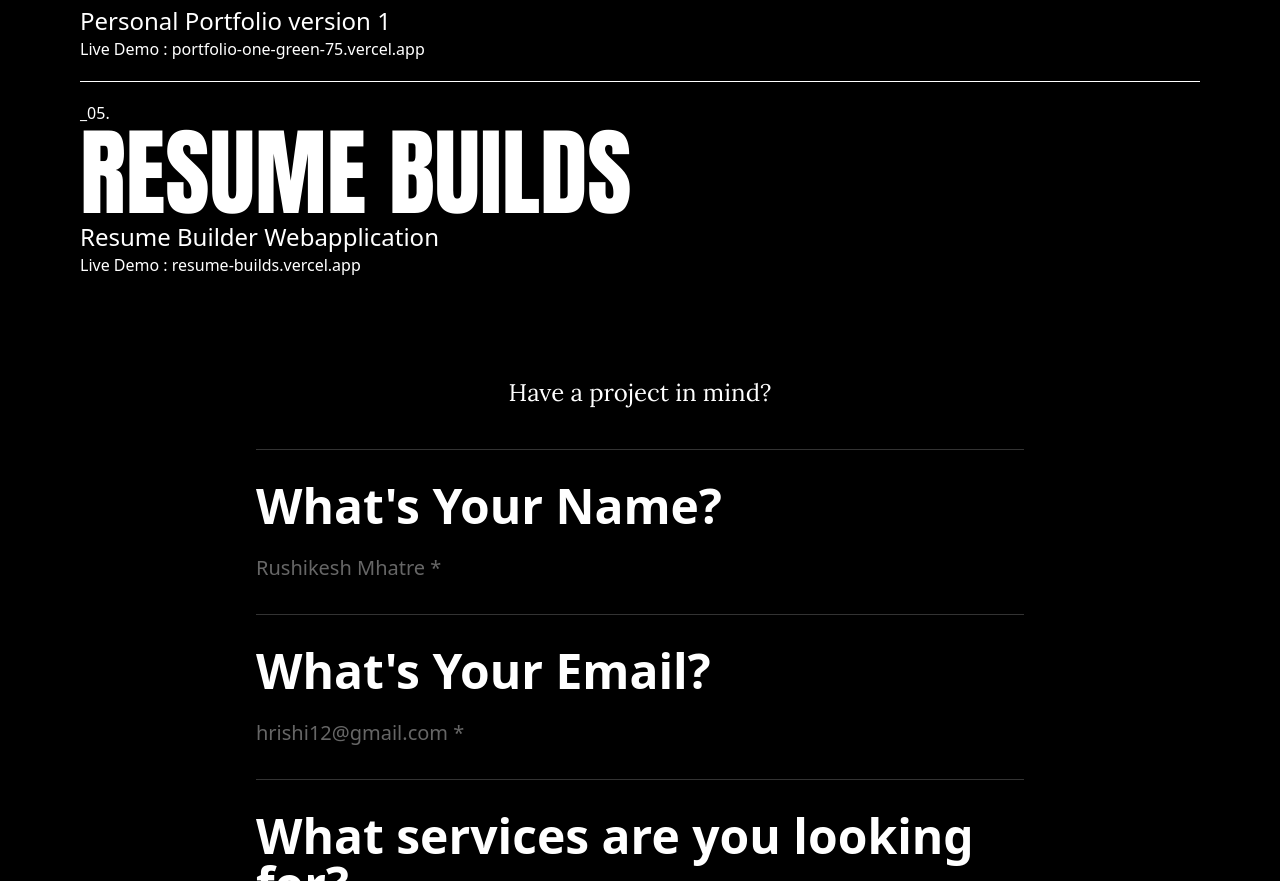
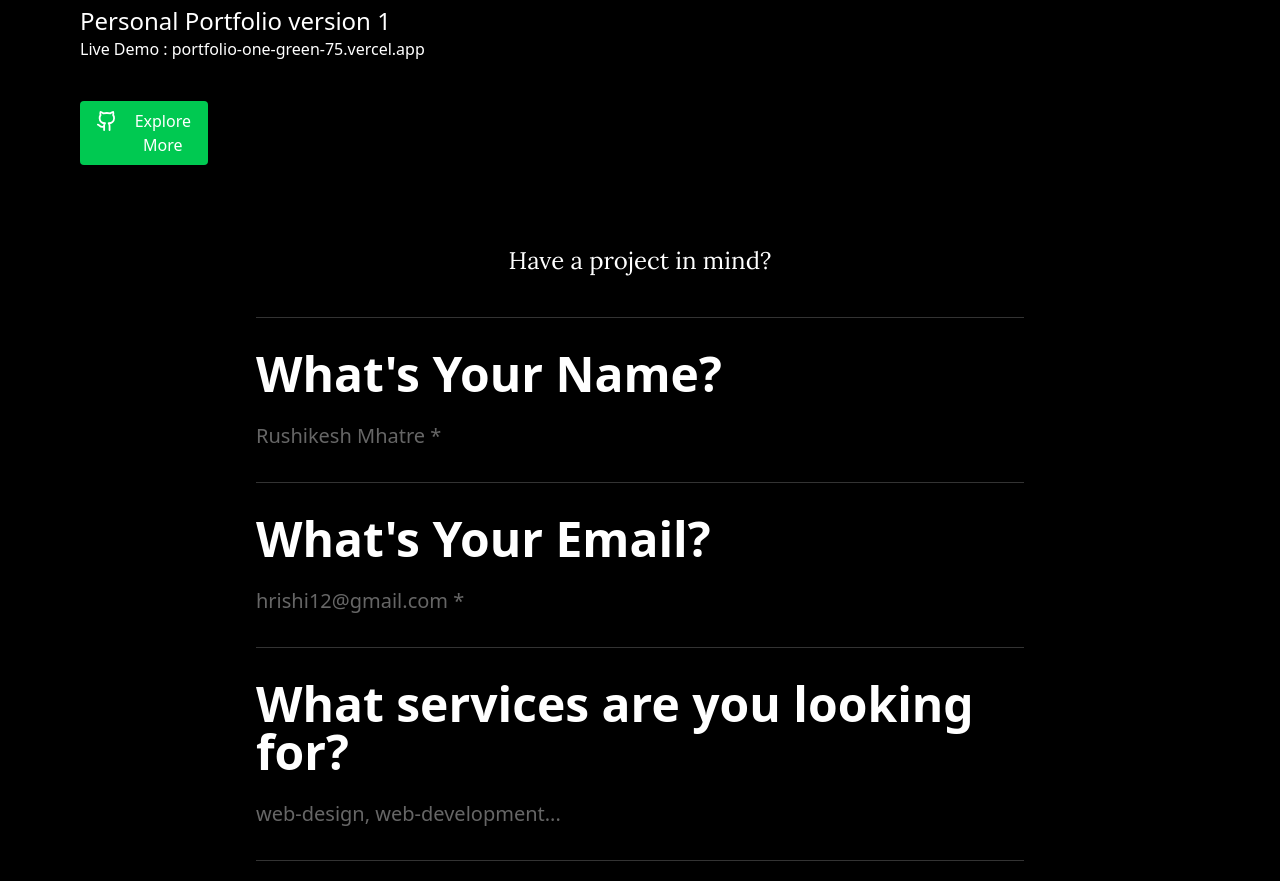
Before and after one commit to rushikesh-2104/portfoliov2, a Next.js app: page / in a window 1280 px wide. Shown: the part 3400-4281 px from the top of the page. Built offline with nearby package versions, Linux system fonts and the light colour scheme.

Commit message:
projects sections manipulated

```diff
--- a/app/page.tsx
+++ b/app/page.tsx
@@ -355,14 +355,9 @@ export default function Home() {
             </div>
           </div>
 
-          <div className="bg-white h-[0.5px] w-full"></div>
-          <div className="pt-5 pb-5">
-            <div><p>_05.</p></div>
-            <div>
-            <span className={`${anton.className} text-4xl md:text-8xl hover:text-green-400`}>RESUME BUILDS</span> <br />
-            <span className="md:text-2xl text-sm">Resume Builder Webapplication</span> <br />
-            <span className="cursor-pointer hover:text-green-500">Live Demo : <a href="https://resume-builds.vercel.app/"> resume-builds.vercel.app </a>  </span>
-            </div>
+          <div className="bg-green-500 flex scale-100 active:scale-90 text-white md:w-[10vw] w-[40vw] text-center md:pl-4 pl-5 py-2 mt-5 rounded">
+          <Github/>
+          <a href="https://github.com/rushikesh-2104" target="_blank">Explore More</a>
           </div>
 
         </div>
```
